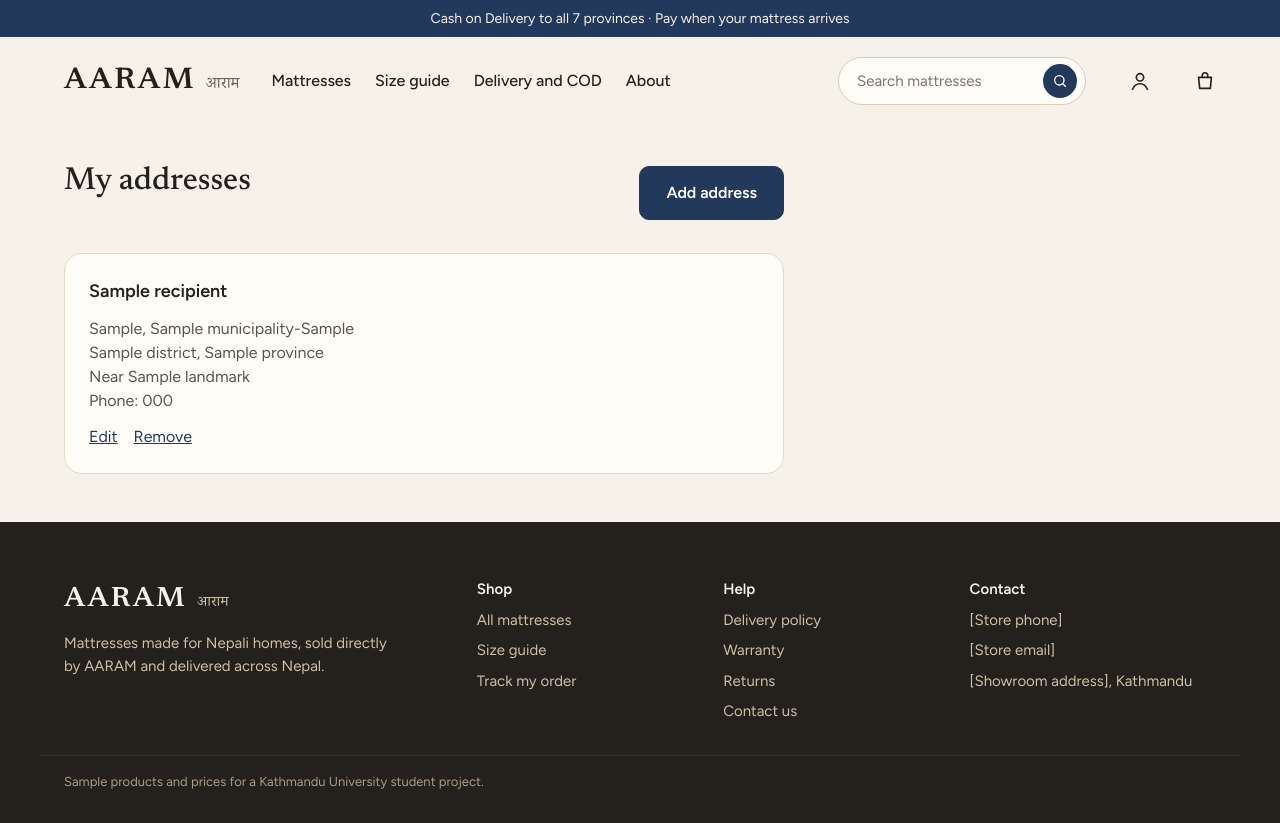
After one commit to purnimathapa/aaram, a Django app: template aaram-starter/accounts/templates/accounts/address_list.html in a window 1280 px wide. The commit adds this page. Run offline with Django 3.2, Linux system fonts and the light colour scheme; the template is opened without the code that fills it: most values are stand-ins (such as "Sample title", 1, 10 or a date in 2020).

Commit message:
Add account pages and form styling
Templates for sign-up, login, profile, the address book and the password reset and change flows, a reusable form-fields partial with labels above inputs and plain error text, and the matching styles. The header account icon now links to the profile.

Co-Authored-By: Claude Opus 4.8 <noreply@anthropic.com>

```diff
--- /dev/null
+++ b/aaram-starter/accounts/templates/accounts/address_list.html
@@ -0,0 +1,37 @@
+{% extends "base.html" %}
+
+{% block title %}My addresses{% endblock %}
+
+{% block content %}
+<section class="account">
+  <div class="account-header">
+    <h1 class="page-title">My addresses</h1>
+    <a class="btn btn-primary" href="{% url 'accounts:address_add' %}">Add address</a>
+  </div>
+
+  {% if addresses %}
+  <ul class="address-list">
+    {% for address in addresses %}
+    <li class="address-card">
+      <div class="address-card-head">
+        <span class="address-recipient">{{ address.recipient }}</span>
+        {% if address.is_default %}<span class="address-default">Default</span>{% endif %}
+      </div>
+      <p class="address-lines">
+        {{ address.street_tole }}, {{ address.municipality }}-{{ address.ward_no }}<br>
+        {{ address.district }}, {{ address.province.name }}
+        {% if address.landmark %}<br>Near {{ address.landmark }}{% endif %}<br>
+        Phone: {{ address.phone }}
+      </p>
+      <div class="address-actions">
+        <a href="{% url 'accounts:address_edit' address.pk %}">Edit</a>
+        <a href="{% url 'accounts:address_delete' address.pk %}">Remove</a>
+      </div>
+    </li>
+    {% endfor %}
+  </ul>
+  {% else %}
+  <p class="empty">You have not saved any addresses yet.</p>
+  {% endif %}
+</section>
+{% endblock %}
--- a/aaram-starter/static/css/main.css
+++ b/aaram-starter/static/css/main.css
@@ -454,6 +454,171 @@ img {
   color: #a99b86;
 }
 
+/* ---------- Forms ---------- */
+.form {
+  display: flex;
+  flex-direction: column;
+  gap: var(--space-4);
+}
+
+.form-field {
+  display: flex;
+  flex-direction: column;
+  gap: var(--space-1);
+}
+
+.form-field label {
+  font-size: 15px;
+  font-weight: 500;
+}
+
+.form-field input,
+.form-field select,
+.form-field textarea {
+  min-height: 44px;
+  padding: 10px 12px;
+  font: inherit;
+  color: var(--ink);
+  background: var(--surface);
+  border: 1px solid var(--line-strong);
+  border-radius: var(--radius-input);
+}
+
+/* Checkboxes stay their natural size and sit beside their label. */
+.form-field input[type="checkbox"] {
+  min-height: 0;
+  width: 18px;
+  height: 18px;
+  align-self: flex-start;
+}
+
+.field-help {
+  margin: 0;
+  font-size: 13px;
+  color: var(--subtle);
+}
+
+.field-error {
+  margin: 0;
+  font-size: 14px;
+  color: var(--bad);
+}
+
+.form-errors {
+  border: 1px solid var(--bad);
+  background: var(--bad-bg);
+  border-radius: var(--radius-input);
+  padding: var(--space-3) var(--space-4);
+}
+
+.form-actions {
+  display: flex;
+  gap: var(--space-3);
+  flex-wrap: wrap;
+  align-items: center;
+}
+
+/* ---------- Account and auth pages ---------- */
+.page-title {
+  font-size: 32px;
+  margin-bottom: var(--space-6);
+}
+
+.auth {
+  max-width: 460px;
+  margin: 0 auto;
+  padding-top: var(--space-12);
+  padding-bottom: var(--space-12);
+}
+
+.auth-alt {
+  margin: var(--space-4) 0 0;
+  font-size: 15px;
+  color: var(--muted);
+}
+
+.account {
+  max-width: 720px;
+  padding-top: var(--space-8);
+  padding-bottom: var(--space-12);
+}
+
+.account-header {
+  display: flex;
+  justify-content: space-between;
+  align-items: center;
+  gap: var(--space-4);
+  flex-wrap: wrap;
+}
+
+.account-email {
+  color: var(--muted);
+  margin-top: 0;
+}
+
+.account-links {
+  display: flex;
+  gap: var(--space-6);
+  margin-top: var(--space-6);
+  flex-wrap: wrap;
+}
+
+.logout-form {
+  margin-top: var(--space-6);
+}
+
+/* ---------- Address book ---------- */
+.address-list {
+  list-style: none;
+  margin: var(--space-6) 0 0;
+  padding: 0;
+  display: flex;
+  flex-direction: column;
+  gap: var(--space-4);
+}
+
+.address-card {
+  background: var(--surface);
+  border: 1px solid var(--line);
+  border-radius: var(--radius-card);
+  padding: var(--space-6);
+}
+
+.address-card-head {
+  display: flex;
+  align-items: center;
+  gap: var(--space-3);
+}
+
+.address-recipient {
+  font-weight: 600;
+  font-size: 18px;
+}
+
+.address-default {
+  font-size: 13px;
+  font-weight: 600;
+  color: var(--accent);
+  background: var(--accent-soft);
+  padding: 2px 10px;
+  border-radius: var(--radius-pill);
+}
+
+.address-lines {
+  color: var(--muted);
+  margin: var(--space-3) 0;
+}
+
+.address-actions {
+  display: flex;
+  gap: var(--space-4);
+}
+
+.empty {
+  color: var(--muted);
+  margin-top: var(--space-6);
+}
+
 /* ---------- Responsive ---------- */
 @media (max-width: 640px) {
   .hero h1 {
--- a/aaram-starter/templates/partials/header.html
+++ b/aaram-starter/templates/partials/header.html
@@ -24,7 +24,7 @@
     </button>
   </form>
 
-  <a class="icon-link" href="#" aria-label="My account">
+  <a class="icon-link" href="{% url 'accounts:profile' %}" aria-label="My account">
     <svg width="22" height="22" viewBox="0 0 24 24" fill="none" stroke="currentColor" stroke-width="1.8" stroke-linecap="round" aria-hidden="true"><circle cx="12" cy="8" r="4"></circle><path d="M4 21c1.5-4 4.5-6 8-6s6.5 2 8 6"></path></svg>
   </a>
 
```
Also changed, not shown: aaram-starter/accounts/templates/accounts/address_confirm_delete.html (added, +22 -0 lines), aaram-starter/accounts/templates/accounts/address_form.html (added, +17 -0 lines), aaram-starter/accounts/templates/accounts/profile.html (added, +29 -0 lines), aaram-starter/accounts/templates/accounts/register.html (added, +17 -0 lines), aaram-starter/templates/partials/form_fields.html (added, +20 -0 lines), aaram-starter/templates/registration/login.html (added, +18 -0 lines), aaram-starter/templates/registration/password_change_done.html (added, +11 -0 lines), aaram-starter/templates/registration/password_change_form.html (added, +17 -0 lines), aaram-starter/templates/registration/password_reset_complete.html (added, +11 -0 lines), aaram-starter/templates/registration/password_reset_confirm.html (added, +22 -0 lines), aaram-starter/templates/registration/password_reset_done.html (added, +11 -0 lines), aaram-starter/templates/registration/password_reset_email.html (added, +13 -0 lines), aaram-starter/templates/registration/password_reset_form.html (added, +17 -0 lines).
